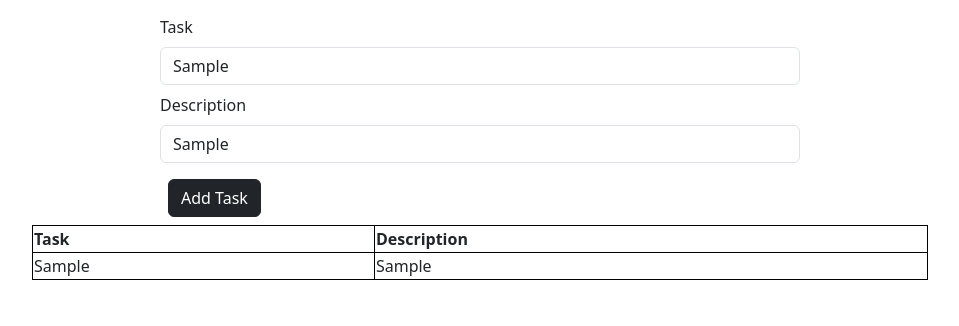
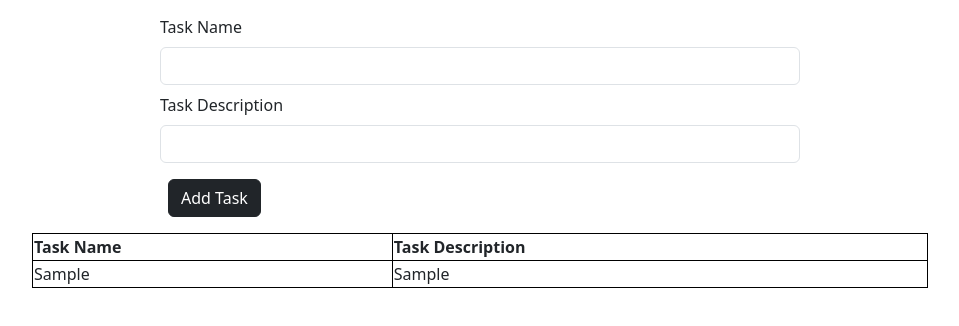
Before and after one commit to IrinaZinchenko/todo-list-react, a React app: page / in a window 1280 px wide. Both pictures are taken after typing "Sample", "Sample" into the empty fields and a click on the button "Add Task". Shown: the top 326 px of the page, without its empty margins (175-1134 px from the left). Built offline with nearby package versions, Linux system fonts and the light colour scheme.

Commit message:
added id for tasks and used it in mapmethod, added clear inputs after creating task, added error message

```diff
--- a/src/components/app/App.jsx
+++ b/src/components/app/App.jsx
@@ -1,51 +1,55 @@
 import React, { useState } from 'react';
 
 export default function App() {
-  const [taskName, setTaskName] = useState("");
-  const [taskDescription, setTaskDescription] = useState("");
+  const [taskName, setTaskName] = useState('');
+  const [taskDescription, setTaskDescription] = useState('');
   const [tasksList, setTasksList] = useState([]);
+  const [error, setError] = useState('');
 
   const handleChangeName = (event) => {
     setTaskName(event.target.value);
-    console.log(event.target.value);
   };
 
   const handleChangeDescription = (event) => {
     setTaskDescription(event.target.value);
-    console.log(event.target.value);
   };
 
-  const addTask = () => {
-    setTasksList([...tasksList, {name: taskName, description: taskDescription}]);
-    console.log(tasksList);
+  const clearInputs = () => {
+    setTaskName('');
+    setTaskDescription('');
   };
 
-  const handleClick = (event) => {
-    event.preventDefault();
-    addTask(taskName);
-    console.log(taskName);
+  const handleAddTask = () => {
+    if (taskName) {
+      setTasksList([...tasksList, {id: Date.now(), name: taskName, description: taskDescription}]);
+      clearInputs();
+      setError('');
+    } else {
+      setError('"Task Name" can not be empty');
+    }
   };
 
   return (
-    <div className = "todo-app">
-      <div className = "todo-container">
-        <div className = "inputs-container">
-          <label className = "form-label" htmlFor = "task-name-input">Task</label>
-          <input className = "task-name-input form-control mb-2" type = "text" id = "task-name-input" onChange = {handleChangeName}/>
-          <label className = "form-label" htmlFor = "task-description-input">Description</label>
-          <input className = "task-description-input form-control mb-2" type = "text" id = "task-description-input" onChange = {handleChangeDescription}/>
+    <div className="todo-app">
+      <div className="todo-container">
+        <div className="inputs-container">
+          <label className="form-label" htmlFor="task-name-input">Task Name</label>
+          <input className="task-name-input form-control mb-2" type="text" id="task-name-input" onChange={handleChangeName} value={taskName}/>
+          <label className="form-label" htmlFor="task-description-input">Task Description</label>
+          <input className="task-description-input form-control mb-2" type="text" id="task-description-input" onChange={handleChangeDescription} value={taskDescription}/>
         </div>
-        <button className = "todo-btn btn btn-dark m-2" onClick = {handleClick}>Add Task</button>
+        <button className="todo-btn btn btn-dark m-2" onClick={handleAddTask}>Add Task</button>
+        {error ? <p style={{color: "red"}}>{error}</p> : null}
       </div>
-      <table>
+      <table className="mt-2">
         <thead>
           <tr>
-            <th>Task</th>
-            <th>Description</th>
+            <th>Task Name</th>
+            <th>Task Description</th>
           </tr>
         </thead>
           <tbody>
-            {tasksList.map((elem, index) => <tr key = {index}><td>{elem.name}</td><td>{elem.description}</td></tr>)}
+            {tasksList.map((elem) => <tr key={elem.id}><td>{elem.name}</td><td>{elem.description}</td></tr>)}
           </tbody>
       </table>
     </div>
```
